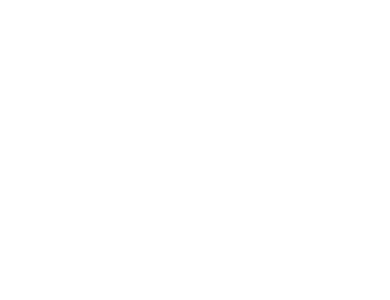
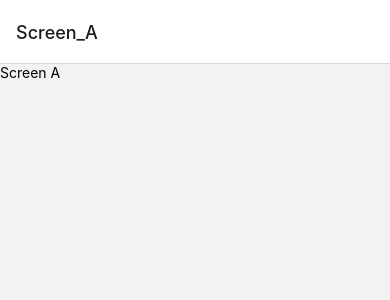
Before and after one commit to codingscode/reactnative_from_zero_to_hero, a React Native app in the folder rntour/: screen / in a window 390 px wide. Shown: the top 300 px of the page. Built offline with nearby package versions, Linux system fonts and the light colour scheme.

Commit message:
parte 94

```diff
--- a/rntour/package.json
+++ b/rntour/package.json
@@ -13,7 +13,10 @@
     "@react-navigation/native": "^6.1.6",
     "@react-navigation/stack": "^6.3.16",
     "react": "18.2.0",
-    "react-native": "0.71.6"
+    "react-native": "0.71.6",
+    "react-native-gesture-handler": "^2.9.0",
+    "react-native-safe-area-context": "^4.5.1",
+    "react-native-screens": "^3.20.0"
   },
   "devDependencies": {
     "@babel/core": "^7.20.0",
--- a/rntour/src/App.js
+++ b/rntour/src/App.js
@@ -1,16 +1,31 @@
 
 import React, { useState } from 'react'
-import { StyleSheet, Text, View, TextInput, Pressable, Modal, Image, ImageBackground } from 'react-native'
+import { StyleSheet, Text, View  } from 'react-native'
 import { NavigationContainer } from '@react-navigation/native'
+import { createStackNavigator } from '@react-navigation/stack'
+import { enableScreens } from 'react-native-screens'
 
+enableScreens()
 
 function App() {
 
+   const Stack = createStackNavigator()
 
+   const ScreenA = () => {
+      return (
+         <View>
+            <Text>
+               Screen A
+            </Text>
+         </View>
+      )
+   }
 
    return (
       <NavigationContainer>
-
+         <Stack.Navigator>
+            <Stack.Screen name="Screen_A" component={ScreenA} />
+         </Stack.Navigator>
       </NavigationContainer>
    )
 
```
Also changed, not shown: 2 other files (tests, documents, lock files or other folders).
